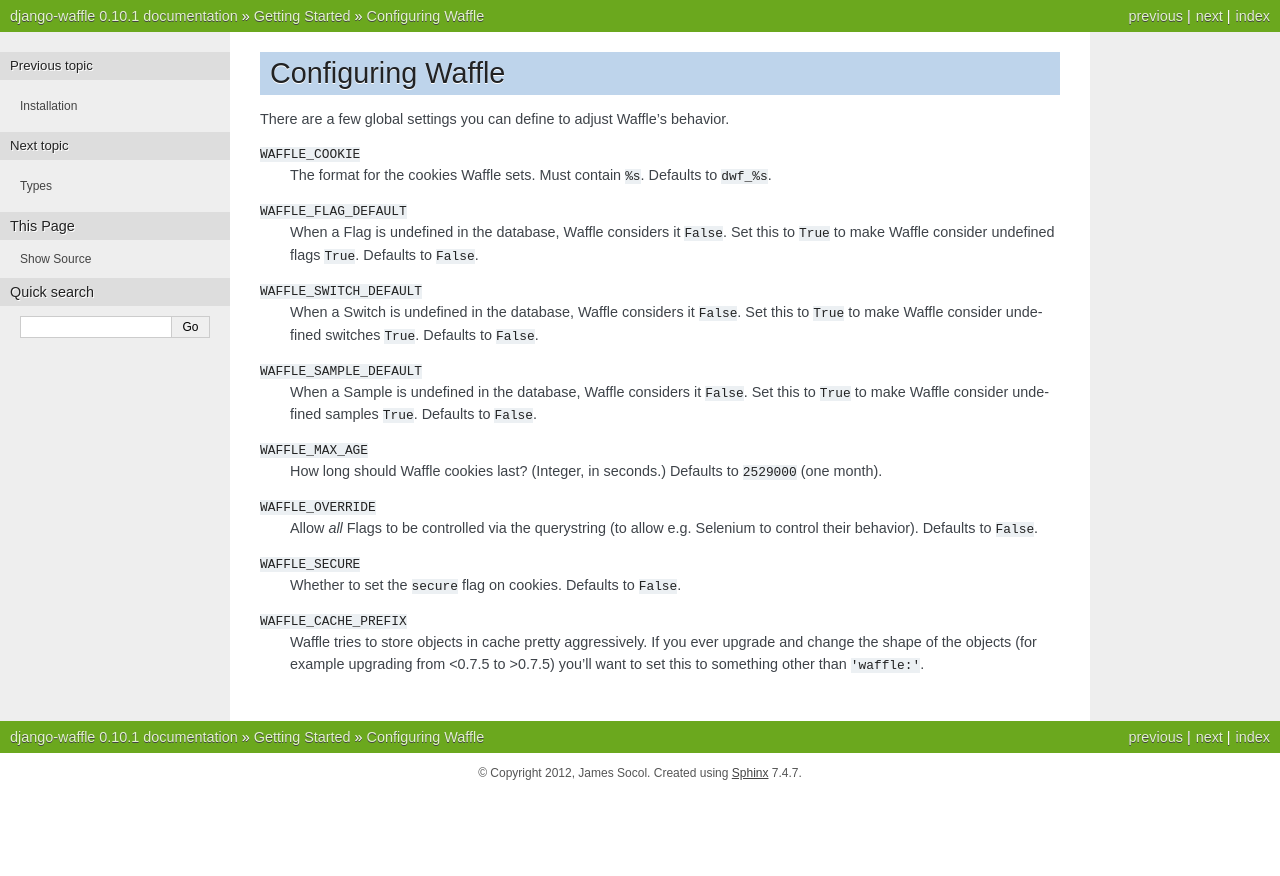
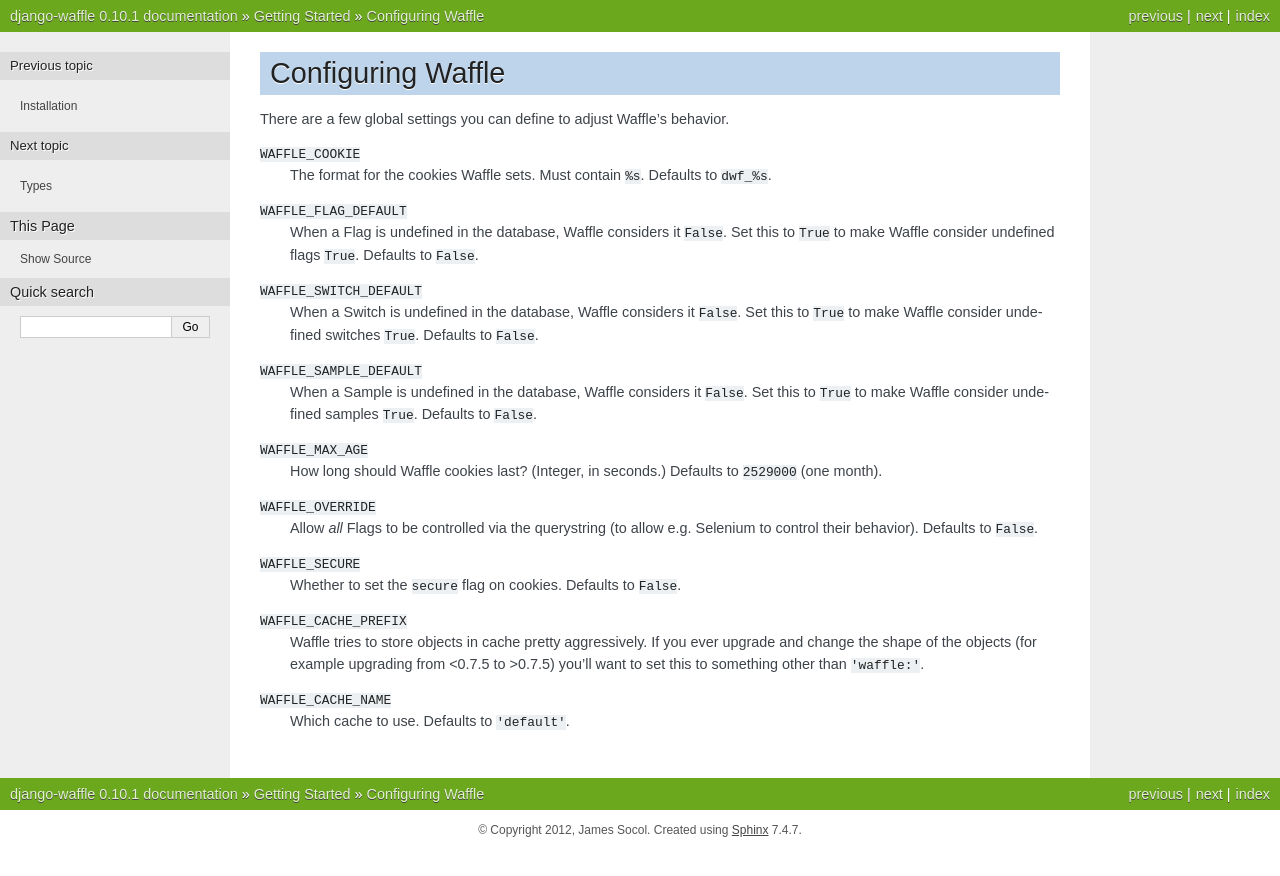
Before and after one commit to jazzband/django-waffle, a Sphinx documentation site: the page built from docs/starting/configuring.rst, in a window 1280 px wide. Shown: the top 876 px of the page. Built offline with Sphinx 7.4.7, drawn with Linux system fonts in a browser that asks for light colours.

Commit message:
Fill in CHANGES
- Add WAFFLE_CACHE_NAME to configuration docs.
- Fill in last two milestones in CHANGES

[ci skip]

```diff
--- a/docs/starting/configuring.rst
+++ b/docs/starting/configuring.rst
@@ -43,3 +43,6 @@
     ever upgrade and change the shape of the objects (for example
     upgrading from <0.7.5 to >0.7.5) you'll want to set this to
     something other than ``'waffle:'``.
+
+``WAFFLE_CACHE_NAME``
+    Which cache to use. Defaults to ``'default'``.
```
Also changed, not shown: 1 other file.
